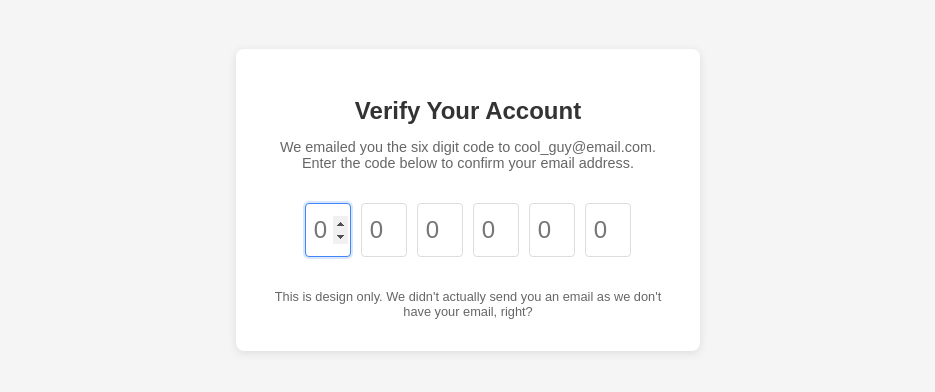
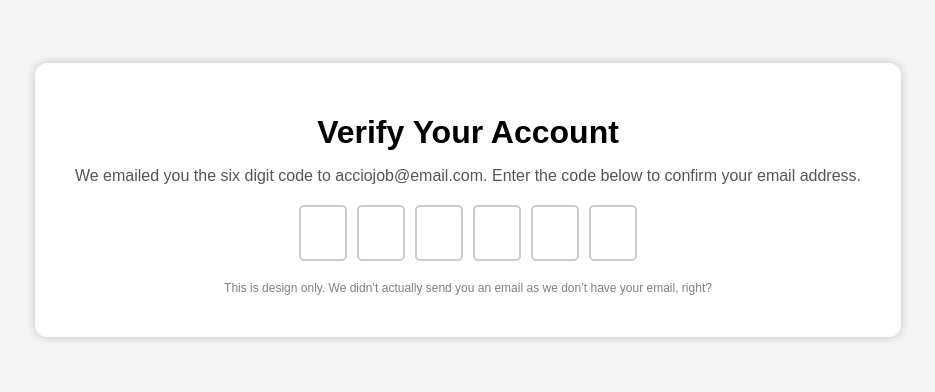
Before and after one commit to acciojob/OTP-ratneshgithubaid, a website: page main.html in a window 1280 px wide. Shown: the part 200-592 px from the top of the page, without its empty margins (172-1107 px from the left). Drawn offline with Linux system fonts and the light colour scheme.

Commit message:
created a submission

```diff
--- a/main.html
+++ b/main.html
@@ -1,26 +1,28 @@
 <!DOCTYPE html>
-<html>
+<html lang="en">
 <head>
-    <title>OTP Verification</title>
-    <link rel="stylesheet" href="styles.css">
+  <meta charset="UTF-8" />
+  <meta name="viewport" content="width=device-width, initial-scale=1.0" />
+  <title>OTP Entry</title>
+  <link rel="stylesheet" href="styles.css" />
 </head>
 <body>
   <div class="container">
     <h1 id="verification_heading">Verify Your Account</h1>
-        <p id="verification_subtext">We emailed you the six digit code to cool_guy@email.com. Enter the code below to confirm your email address.</p>
+    <p id="verification_subtext">
+      We emailed you the six digit code to acciojob@email.com. Enter the code below to confirm your email address.
+    </p>
 
     <div class="code-container">
-            <input type="number" class="code" placeholder="0" min="0" max="9" required>
-            <input type="number" class="code" placeholder="0" min="0" max="9" required>
-            <input type="number" class="code" placeholder="0" min="0" max="9" required>
-            <input type="number" class="code" placeholder="0" min="0" max="9" required>
-            <input type="number" class="code" placeholder="0" min="0" max="9" required>
-            <input type="number" class="code" placeholder="0" min="0" max="9" required>
+      <input type="text" class="code" maxlength="1" id="code-1" />
+      <input type="text" class="code" maxlength="1" id="code-2" />
+      <input type="text" class="code" maxlength="1" id="code-3" />
+      <input type="text" class="code" maxlength="1" id="code-4" />
+      <input type="text" class="code" maxlength="1" id="code-5" />
+      <input type="text" class="code" maxlength="1" id="code-6" />
     </div>
 
-        <div class="info">
-            This is design only. We didn't actually send you an email as we don't have your email, right?
-        </div>
+    <p class="note">This is design only. We didn’t actually send you an email as we don’t have your email, right?</p>
   </div>
 
   <script src="script.js"></script>
--- a/script.js
+++ b/script.js
@@ -1,25 +1,28 @@
-//your JS code here. If required.
-document.addEventListener('DOMContentLoaded', () => {
-    const codes = document.querySelectorAll('.code');
+const inputs = document.querySelectorAll(".code");
 
-    codes[0].focus();
+inputs.forEach((input, index) => {
+  input.addEventListener("input", (e) => {
+    const value = e.target.value;
 
-    codes.forEach((code, idx) => {
-        code.addEventListener('keydown', (e) => {
-            if(e.key >= 0 && e.key <= 9) {
-                codes[idx].value = '';
-                setTimeout(() => {
-                    if(idx < codes.length - 1) {
-                        codes[idx + 1].focus();
-                    }
-                }, 10);
-            } else if(e.key === 'Backspace') {
-                setTimeout(() => {
-                    if(idx > 0) {
-                        codes[idx - 1].focus();
-                    }
-                }, 10);
-            }
-        });
-    });
+    if (value.length > 1) {
+      e.target.value = value.charAt(0);
+    }
+
+    if (value && index < inputs.length - 1) {
+      inputs[index + 1].focus();
+    }
+  });
+
+  input.addEventListener("keydown", (e) => {
+    if (e.key === "Backspace") {
+      if (input.value === "") {
+        if (index > 0) {
+          inputs[index - 1].focus();
+          inputs[index - 1].value = "";
+        }
+      } else {
+        input.value = "";
+      }
+    }
+  });
 });
--- a/styles.css
+++ b/styles.css
@@ -1,59 +1,52 @@
-/*  your css code here. If applicable */
 body {
   font-family: Arial, sans-serif;
+  background-color: #f4f4f4;
   display: flex;
   justify-content: center;
   align-items: center;
-    height: 100vh;
+  min-height: 100vh;
   margin: 0;
-    background-color: #f5f5f5;
 }
 
 .container {
+  background: white;
+  padding: 30px 40px;
+  border-radius: 12px;
+  box-shadow: 0 0 10px rgba(0,0,0,0.2);
   text-align: center;
-    background-color: white;
-    padding: 2rem;
-    border-radius: 8px;
-    box-shadow: 0 2px 10px rgba(0, 0, 0, 0.1);
-    width: 400px;
 }
 
-#verification_heading {
-    font-size: 1.5rem;
-    margin-bottom: 0.5rem;
-    color: #333;
+h1 {
+  margin-bottom: 10px;
 }
 
 #verification_subtext {
-    color: #666;
-    margin-bottom: 2rem;
-    font-size: 0.9rem;
+  margin-bottom: 20px;
+  color: #555;
 }
 
 .code-container {
   display: flex;
   justify-content: center;
   gap: 10px;
-    margin-bottom: 2rem;
+  margin: 20px 0;
 }
 
 .code {
   width: 40px;
   height: 50px;
   text-align: center;
-    font-size: 1.5rem;
-    border: 1px solid #ddd;
-    border-radius: 4px;
+  font-size: 24px;
+  border: 2px solid #ccc;
+  border-radius: 5px;
   outline: none;
-    transition: border-color 0.3s;
 }
 
 .code:focus {
-    border-color: #4285f4;
-    box-shadow: 0 0 0 2px rgba(66, 133, 244, 0.2);
+  border-color: #007bff;
 }
 
-.info {
-    color: #666;
-    font-size: 0.8rem;
+.note {
+  font-size: 12px;
+  color: gray;
 }
```
Lines whose indentation alone changed are shown as unchanged.
